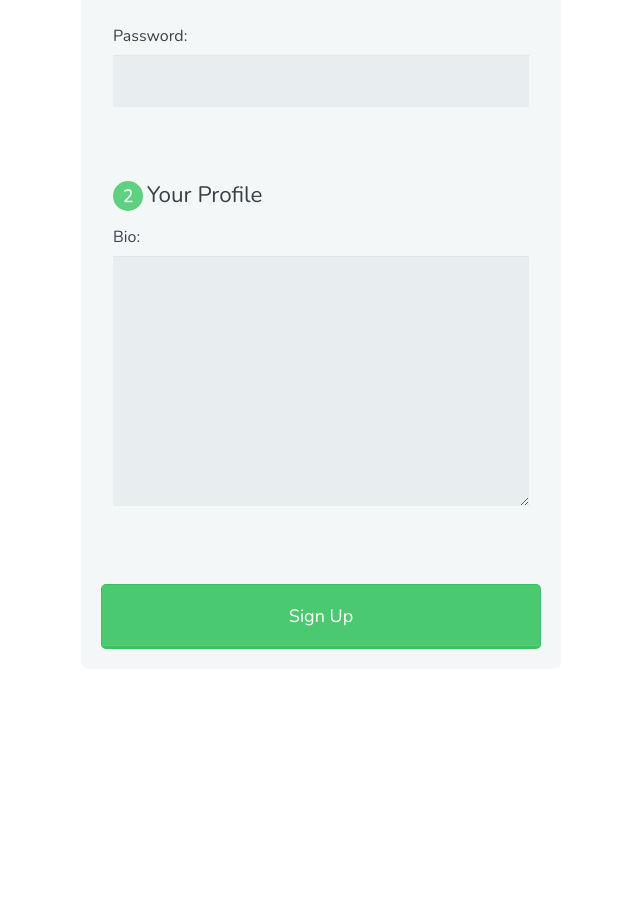
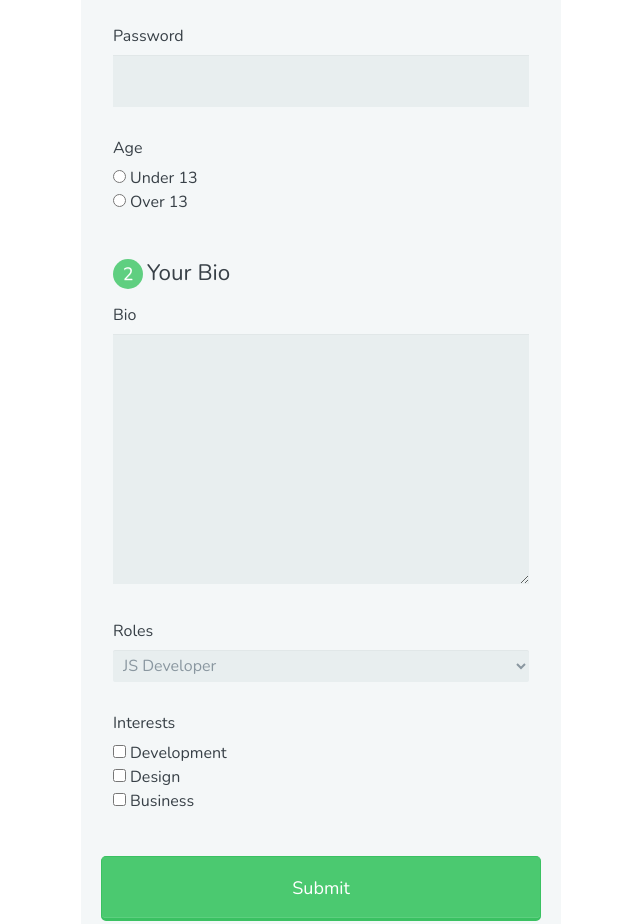
Before and after one commit to tal-dev/forms, a plain HTML site: page index.html in a window 1280 px wide. Shown: the part 340-1264 px from the top of the page, without its empty margins (319-959 px from the left). Before the commit the page ends 1019 px from the top, so only its background shows below. Drawn offline with nearby package versions, Linux system fonts and the light colour scheme.

Commit message:
completed dropdown feature

```diff
--- a/index.html
+++ b/index.html
@@ -13,27 +13,60 @@
 <body>
 
     <form action="index.html" method="post">
-
         <h1>Sign Up</h1>
         <fieldset>
             <legend><span class="number">1</span>Your Basic Info</legend>
-            <label for="name">Name:</label>
+            <label for="name">Name</label>
             <input type="text" id="name" name="user_name">
-            <label for="email">Email:</label>
-            <input type="email" id="email" name='user_email'>
-            <label for="password">Password:</label>
-            <input type="password" id="password" name='user_password'>
+            <label for="email">Email</label>
+            <input type="email" id="email" name="user_email">
+            <label for="password">Password</label>
+            <input type="text" id="password" name="user_password">
+
+            <label>Age</label>
+            <input type="radio" id='under_13' name="user_age" value="under_13"><label for="under_13" class="light">Under 13</label>
+            <br>
+            <input type="radio" id='over_13' name="user_age" value="over_13"><label for="over_13" class="light">Over 13</label>
+
         </fieldset>
 
         <fieldset>
-            <legend><span class="number">2</span>Your Profile</legend>
-            <label for="bio">Bio:</label>
+            <legend><span class="number">2</span>Your Bio</legend>
+            <label for="bio">Bio</label>
             <textarea name="user_bio" id="bio" cols="30" rows="10"></textarea>
+
+            <label for="jobs">Roles</label>
+            <select name="roles" id="jobs">
+                <optgroup label="Web">
+                    <option value="js_developer">JS Developer</option>
+                    <option value="python_developer">Python Developer</option>
+                    <option value="rails_developer">Rails Developer</option>
+                    <option value="web_design">Web Design</option>
+                </optgroup>
+
+                <optgroup label="Mobile">
+                    <option value="ios_developer">IOS Developer</option>
+                    <option value="android_developer">Android Developer</option>
+                    <option value="mobile_design">Mobile Design</option>
+                </optgroup>
+
+                <optgroup label="Product">
+                    <option value="product_owner">Product Owner</option>
+                    <option value="business_analyst">Business Analyst</option>
+                    <option value="proposal_coordinator">Proposal Coordinator</option>
+                </optgroup>
+            </select>
+
+            <label>Interests</label>
+            <input type="checkbox" id=development value="interests_development" name="user_interests"><label for="development" class="light">Development</label><br>
+            <input type="checkbox" id=design value="interests_design" name="user_interests"><label for="design" class="light">Design</label><br>
+            <input type="checkbox" id=business value="interests_business" name="user_interests"><label for="business" class="light">Business</label>
         </fieldset>
 
-        <button type="submit">Sign Up</button>
+        <button type='submit'>Submit</button>
 
     </form>
+
 
 
 </body>
```
